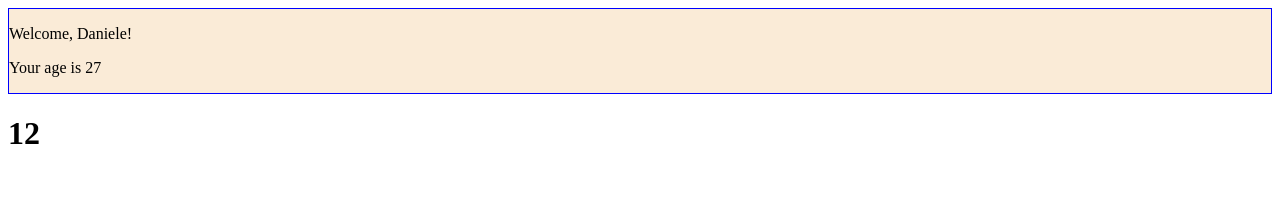
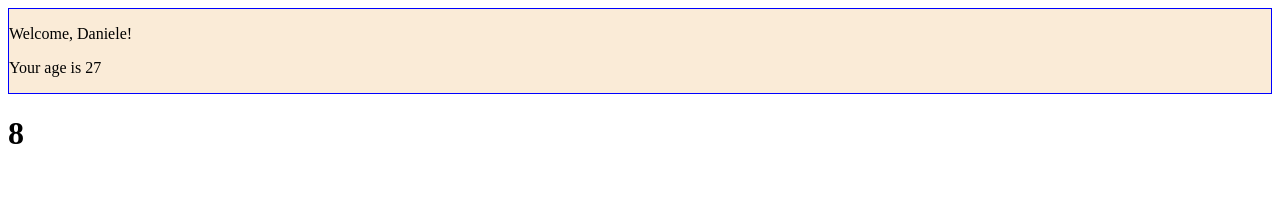
Before and after one commit to danycnc/repo-react-exercises, a React (Create React App) app in the folder react-exercises/: page / in a window 1280 px wide. Shown: the top 205 px of the page. Built offline with nearby package versions, Linux system fonts and the light colour scheme.

Commit message:
svolto function-components-03

```diff
--- a/react-exercises/src/App.js
+++ b/react-exercises/src/App.js
@@ -19,7 +19,7 @@ class App extends Component {
     return (
       <div>
         <Welcome name='Daniele' age={27} />
-        <Sum numbers={[5, 4, 3]}></Sum>
+        <Sum></Sum>
       </div>
     );
   }
--- a/react-exercises/src/Sum.js
+++ b/react-exercises/src/Sum.js
@@ -1,4 +1,4 @@
-const Sum = ({ numbers }) => {
+const Sum = ({ numbers = [2, 5, 1] }) => {
   return (
     <div>
       <h1>{numbers.reduce((cur, prev) => (cur += prev))}</h1>
```
